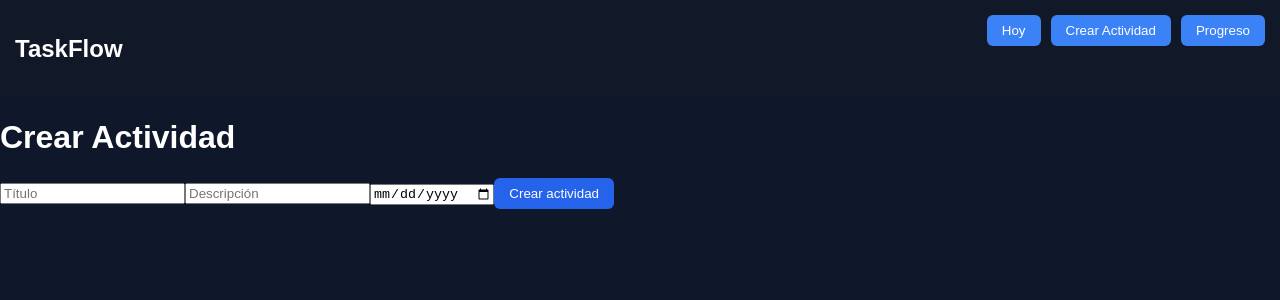
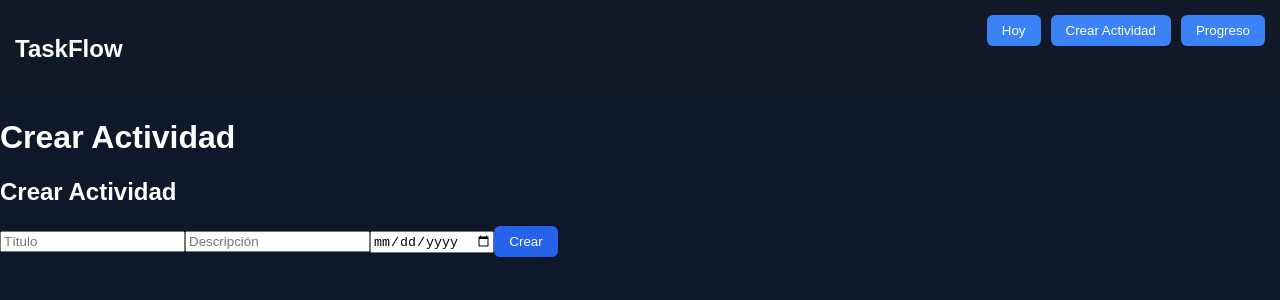
Before and after one commit to mariaescalona-blip/miniproyecto1, a React (Vite) app in the folder Frontend/: page /crear in a window 1280 px wide. Shown: the top 300 px of the page. Built offline with nearby package versions, Linux system fonts and the light colour scheme.

Commit message:
Update ActivityForm.jsx

```diff
--- a/Frontend/src/components/ActivityForm.jsx
+++ b/Frontend/src/components/ActivityForm.jsx
@@ -27,6 +27,8 @@ function ActivityForm({ reload }) {
 
     <form onSubmit={handleSubmit}>
 
+      <h2>Crear Actividad</h2>
+
       <input
         placeholder="Título"
         value={titulo}
@@ -45,12 +47,9 @@ function ActivityForm({ reload }) {
         onChange={(e) => setFecha(e.target.value)}
       />
 
-      <button type="submit">
-        Crear actividad
-      </button>
+      <button>Crear</button>
 
     </form>
-
   )
 }
 
```
